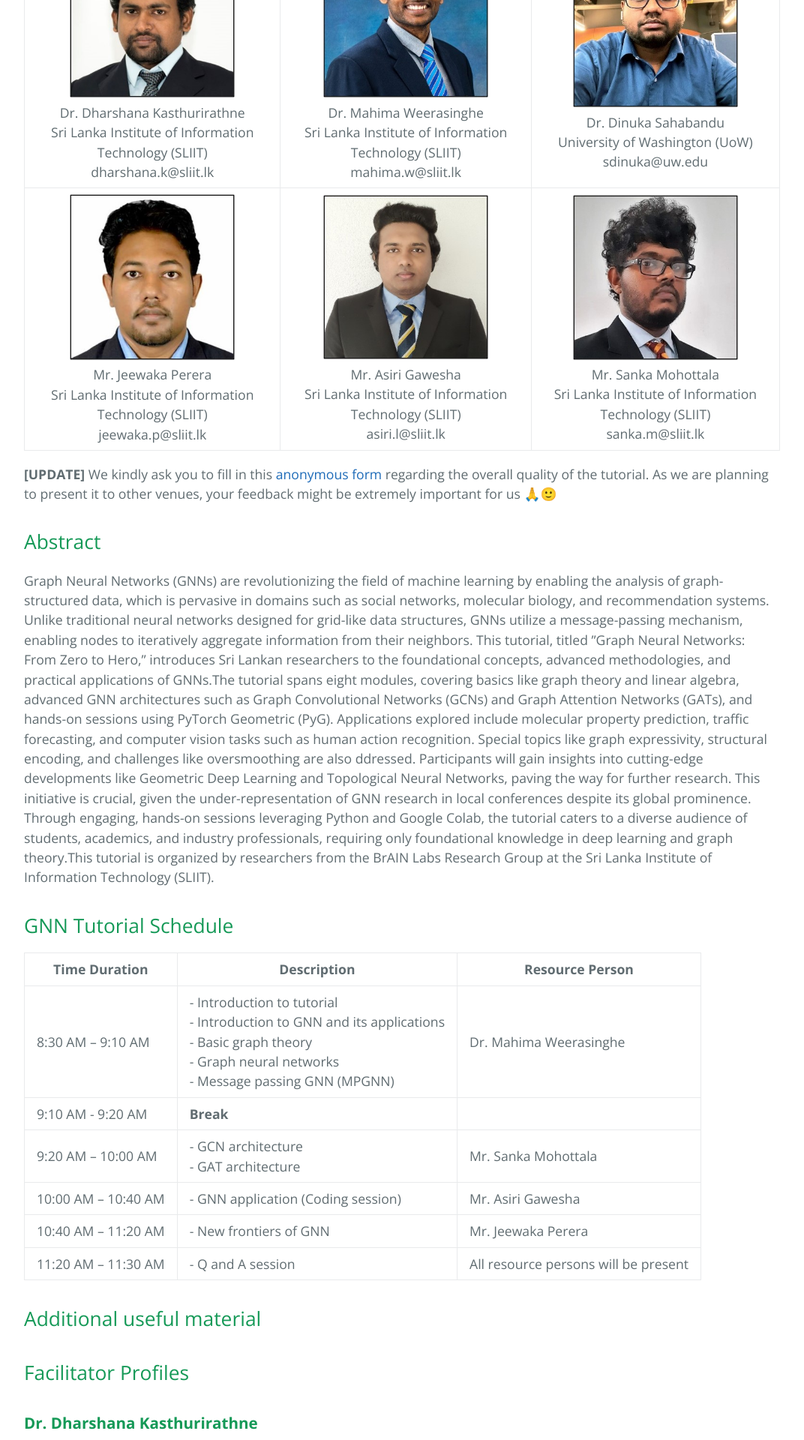
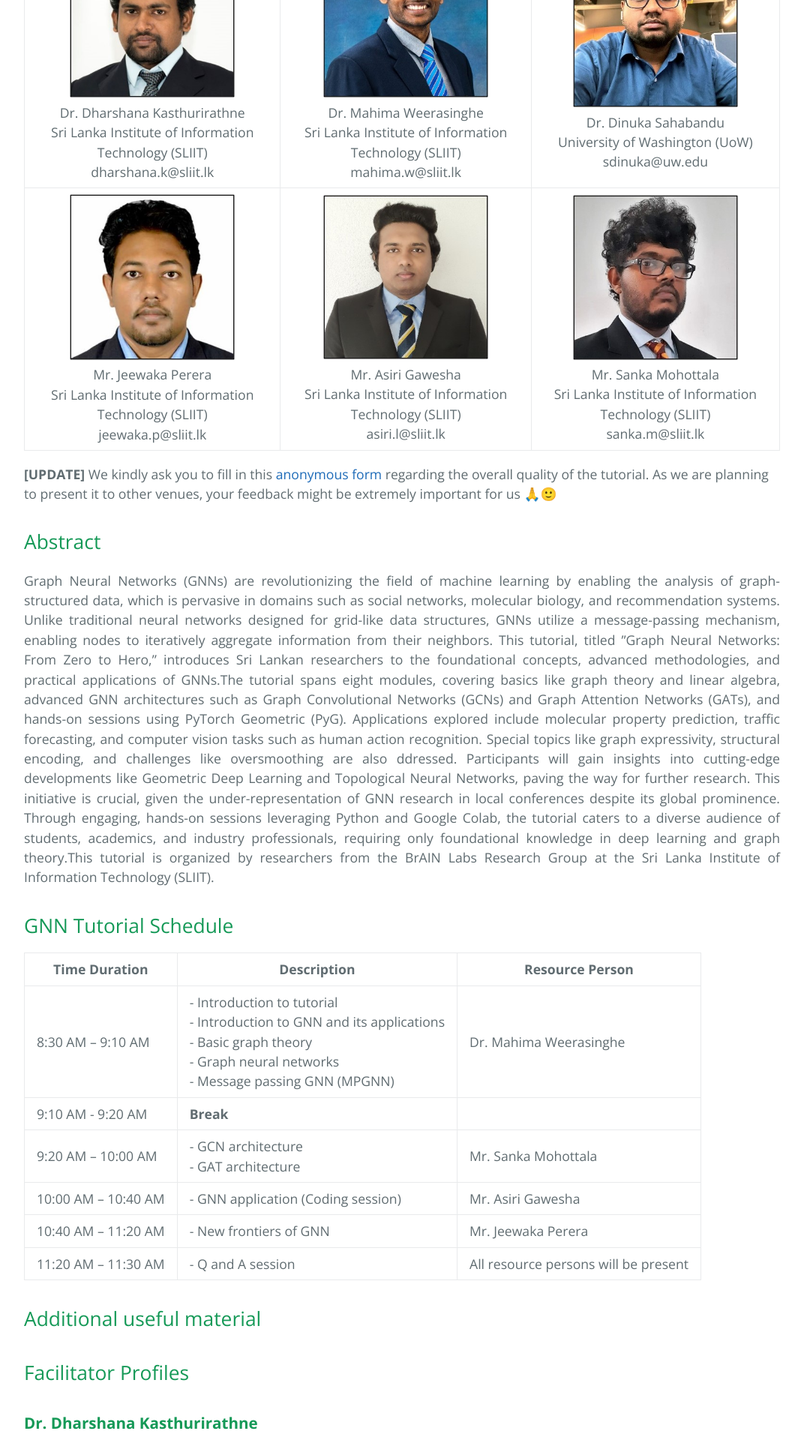
Before and after one commit to tinyml-in-action/tinyml-in-action.github.io, a Jekyll site: the page built from index.md, in a window 1280 px wide. Shown: the part 649-2569 px from the top of the page at 75% size, without its empty margins (104-1176 px from the left). Built offline with Jekyll 4.4.1, drawn with Linux system fonts in a browser that asks for light colours.

Commit message:
new update

```diff
--- a/assets/css/style.scss
+++ b/assets/css/style.scss
@@ -13,11 +13,11 @@
 }
 
 
-// // Justify abstract text
-// #abstract + p {
-//     text-align: justify;
-//     text-justify: inter-word;
-//   }
+// Justify abstract text
+#abstract + p {
+    text-align: justify;
+    text-justify: inter-word;
+  }
 
 // #facilitators-team + p {
 //     table {
```
